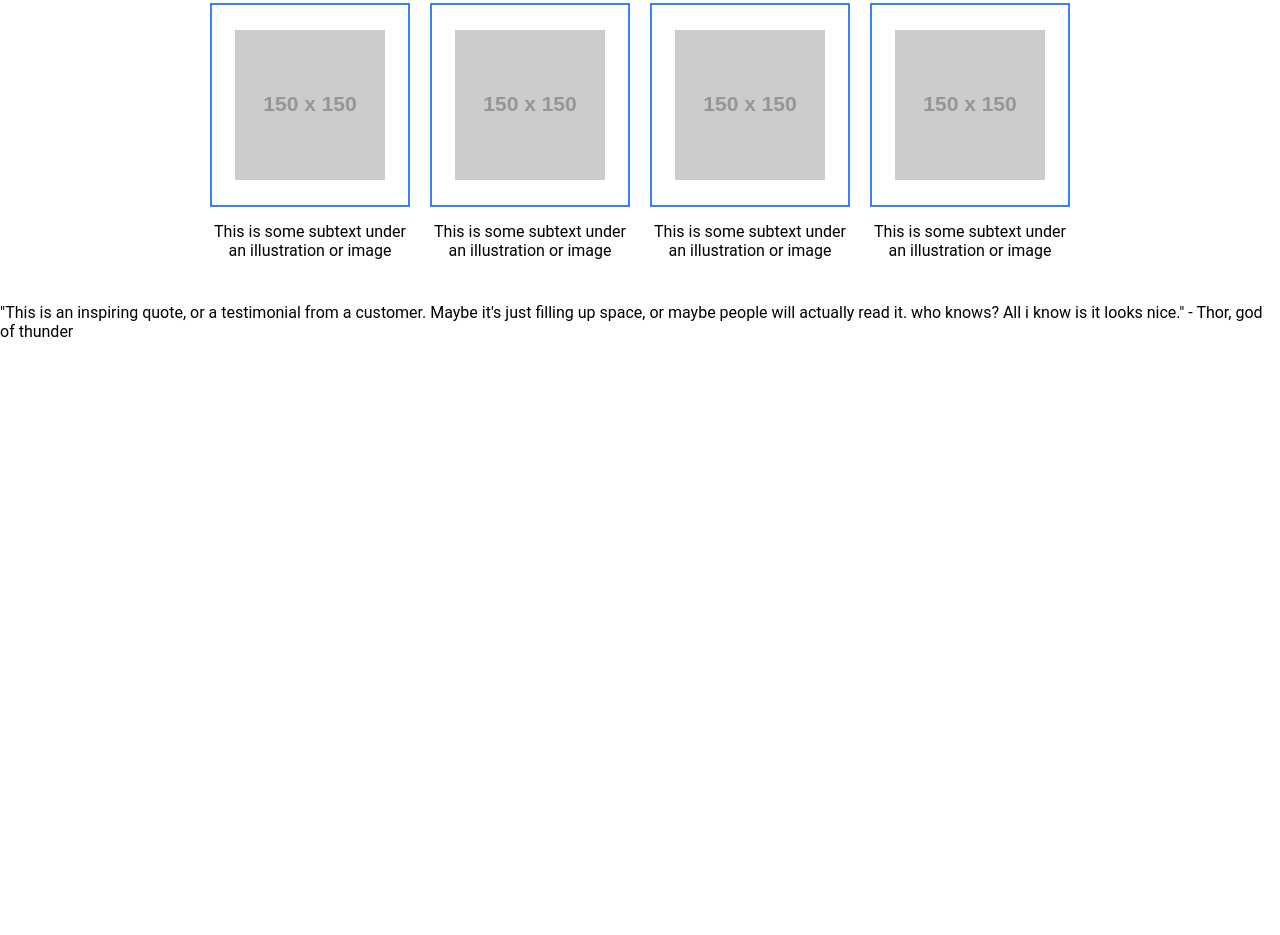
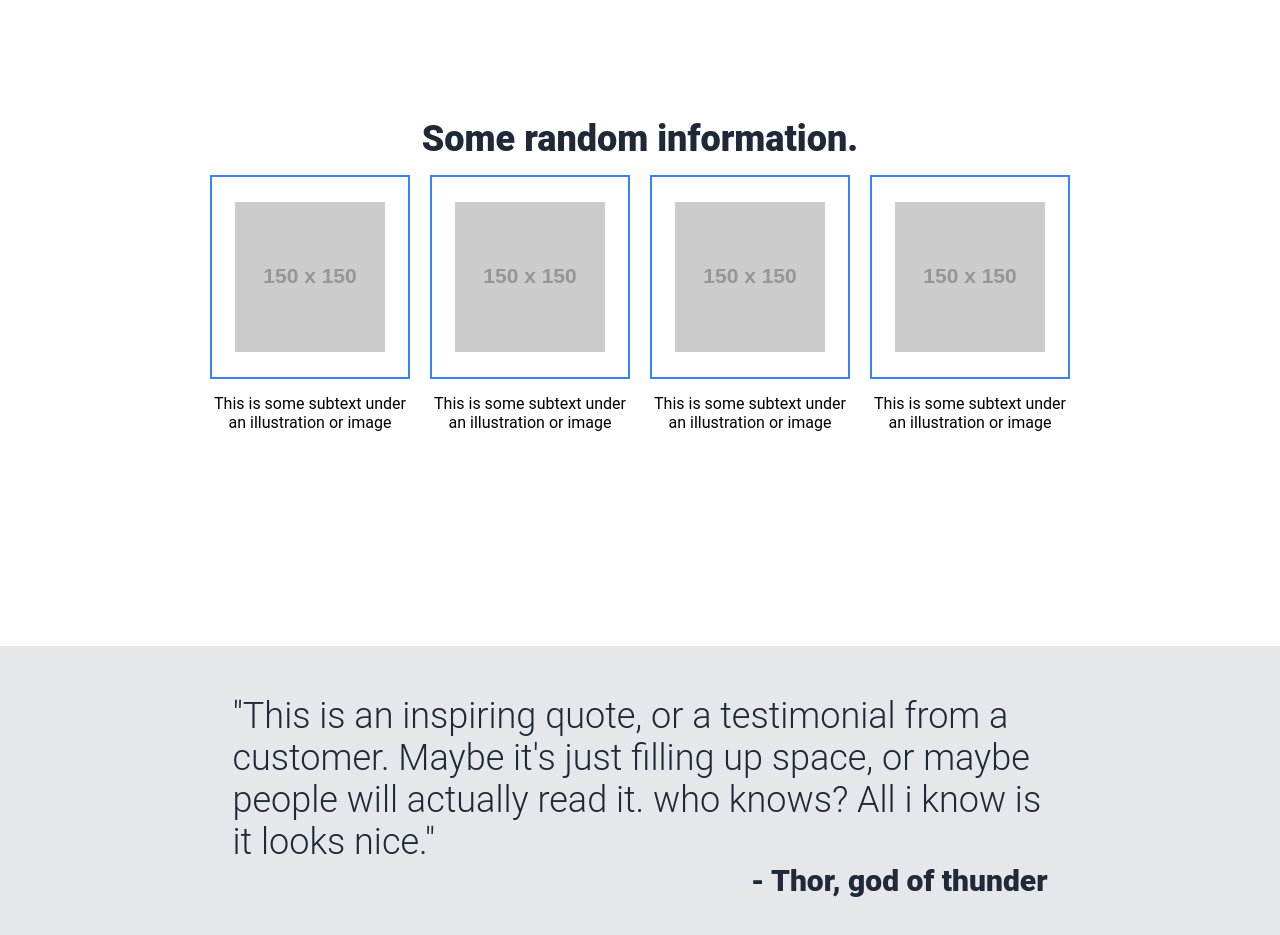
Before and after one commit to JoshTheGreatt/Landing-Page, a plain HTML site: page index.html in a window 1280 px wide. Shown: the part 631-1566 px from the top of the page. Before the commit the page ends 972 px from the top, so only its background shows below. Drawn offline with Linux system fonts and the light colour scheme; placeholder pictures from the web are drawn by us.

Commit message:
added html and css for content3

```diff
--- a/index.html
+++ b/index.html
@@ -5,7 +5,7 @@
     <meta charset="UTF-8">
     <meta name="viewport" content="width=device-width, initial-scale=1.0">
     <title>Document</title>
-    <link rel="stylesheet" href="/style.css">
+    <link rel="stylesheet" href="./style.css">
 </head>
 
 <body>
@@ -65,6 +65,8 @@
             <a class="quote-text">"This is an inspiring quote, or a testimonial from a customer. Maybe it's
                 just filling up space, or maybe people will actually read it. who knows? All i know is it looks
                 nice."</a>
+        </div>
+        <div class="author">
             <a class="quote-author">- Thor, god of thunder</a>
         </div>
     </div>
--- a/style.css
+++ b/style.css
@@ -98,6 +98,12 @@
  }
 
 
+ .content2 {
+     height: 700px;
+     justify-content: center;
+     align-items: center;
+ }
+
  .content2,
  .box {
      display: flex;
@@ -130,3 +136,34 @@
      justify-content: center;
      gap: 20px;
  }
+
+ .content3 {
+     display: flex;
+     flex-direction: column;
+     align-items: center;
+     justify-content: center;
+     height: 300px;
+     background-color: #e5e7eb;
+ }
+
+ .quote {
+     display: flex;
+     align-items: center;
+     justify-content: center;
+     font-weight: 300;
+     font-size: 36px;
+
+ }
+
+ .author {
+     display: flex;
+     justify-content: flex-end;
+     font-size: 30px;
+     font-weight: 800;
+ }
+
+ .quote,
+ .author {
+     width: 815px;
+     color: #1f2937;
+ }
```
